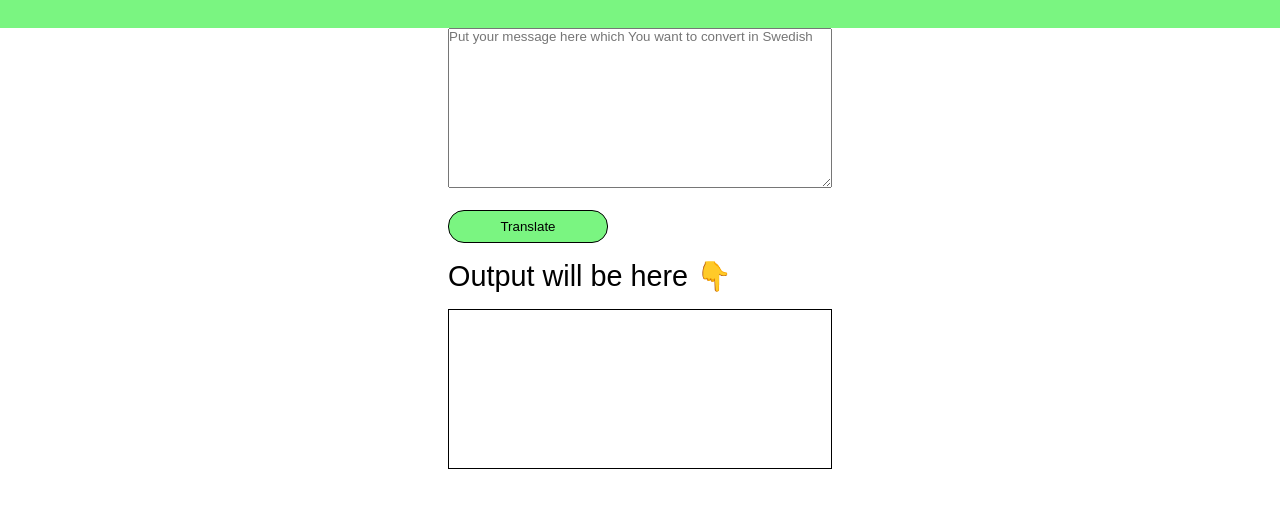
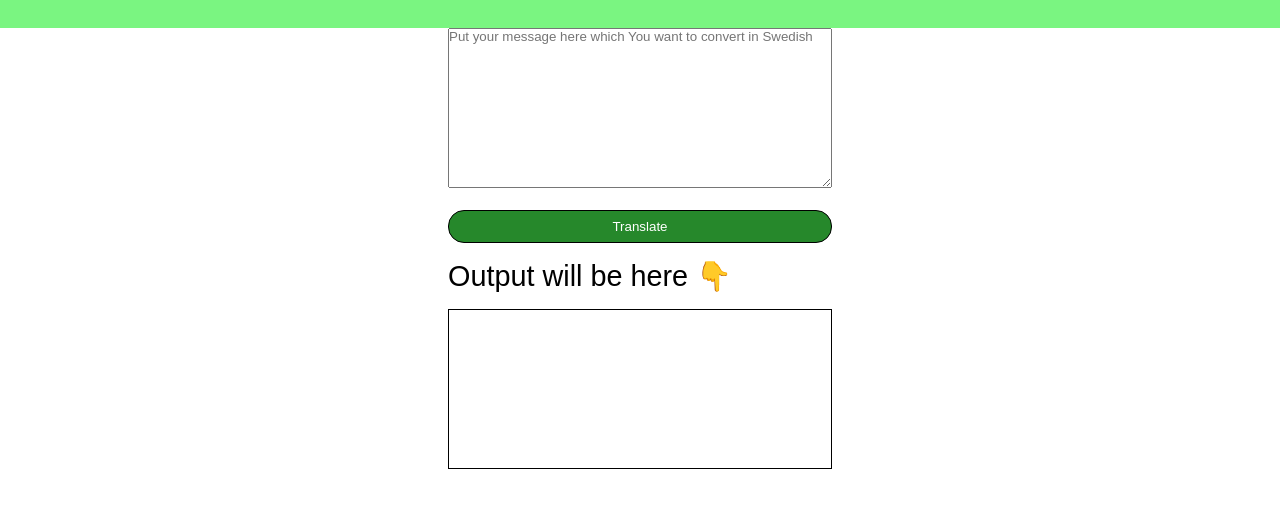
Before and after one commit to shubhamkumar5051/Banana-talk, a plain HTML site: page index.html in a window 1280 px wide. In both pictures the pointer is over the button "Translate". Shown: the part 84-597 px from the top of the page. Drawn offline with Linux system fonts and the light colour scheme; a web font is replaced by a local one.

Commit message:
feat hover button

```diff
--- a/style.css
+++ b/style.css
@@ -1,7 +1,8 @@
 * {
     font-family: 'Otomanopee One', sans-serif;
     margin: 0;
-    padding: 0; box-sizing: border-box;
+    padding: 0;
+    box-sizing: border-box;
 
 }
 
@@ -12,8 +13,9 @@ button {
     background-color: rgb(122, 245, 129);
     border: 1px solid black;
     margin: 16px 0px;
-    width: 10rem;
+    width: 100%;
     display: block;
+
 
 }
 
@@ -55,9 +57,7 @@ h1 {
     padding: 1rem;
     text-align: center;
     height: 7rem;
-    box-sizing: border-box;
     font-family: 'Tourney', cursive;
-
     font-size: 2.5rem;
 
 }
@@ -78,9 +78,10 @@ footer div {
     margin-top: 50px;
     min-height: 10vh;
     max-height: 20vh;
-     padding-top: 16px;
+    padding-top: 16px;
 }
-footer p{
+
+footer p {
     width: 45%;
     margin: auto;
     box-sizing: border-box;
@@ -94,3 +95,10 @@ footer p{
     font-size: x-large;
 
 }
+
+button:hover {
+    color: white;
+    background-color: rgb(38, 136, 43);
+    cursor: pointer;
+
+}
```
